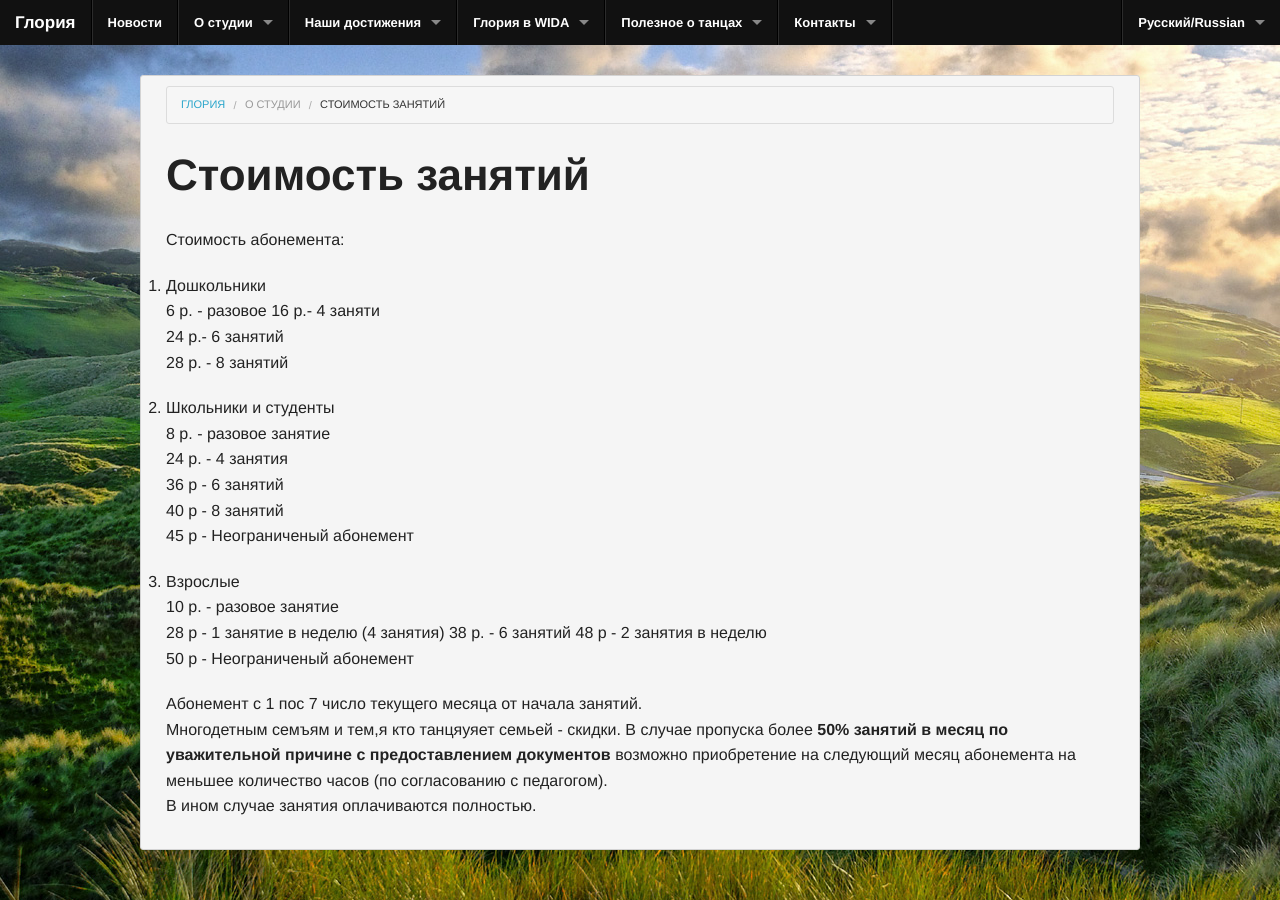
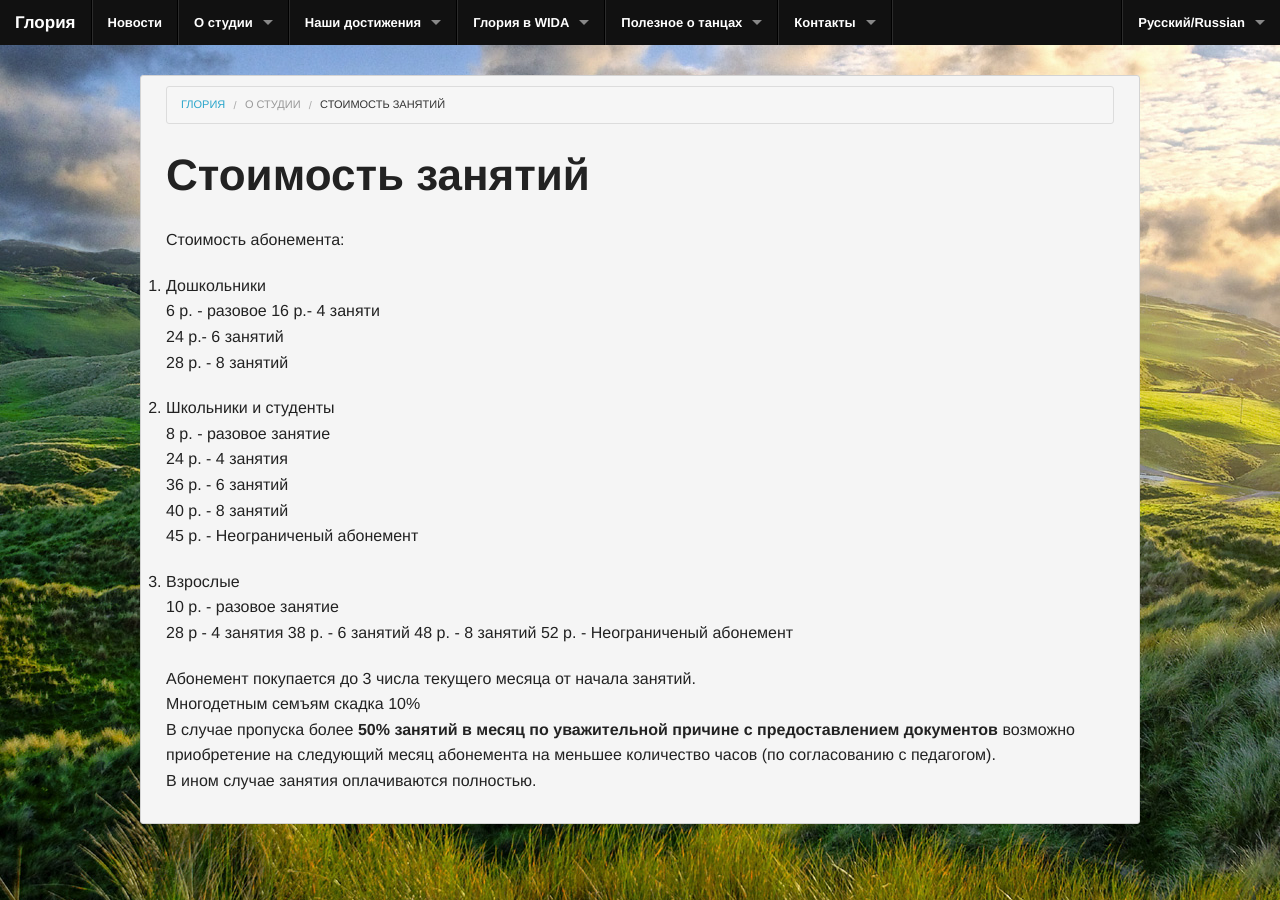
Before and after one commit to gloria-studio/gloria-studio.github.io, a Jekyll site: the page built from about/price/index.md, in a window 1280 px wide. Built offline with Jekyll 4.4.1, drawn with Linux system fonts in a browser that asks for light colours.

Commit message:
Update index.md

```diff
--- a/about/price/index.md
+++ b/about/price/index.md
@@ -22,19 +22,19 @@ published: true
 2. Школьники и студенты
 8 р. - разовое занятие
 24 р. - 4 занятия
-36 р - 6 занятий
-40 р - 8 занятий
-45 р - Неограниченый абонемент
+36 р. - 6 занятий
+40 р. - 8 занятий
+45 р. - Неограниченый абонемент
 
 3. Взрослые
 10 р. - разовое занятие
-28 р  - 1 занятие  в неделю (4 занятия)
+28 р  - 4 занятия
 38 р. - 6 занятий
-48 р - 2 занятия в неделю
-50 р - Неограниченый абонемент
+48 р. - 8 занятий
+52 р. - Неограниченый абонемент
 
 
-Абонемент с 1 пос 7 число текущего месяца от начала занятий.
-Многодетным семъям и тем,я кто танцяуяет семьей - скидки.
+Абонемент покупается до 3 числа текущего месяца от начала занятий.
+Многодетным семъям скадка 10%
 В случае пропуска более **50% занятий в месяц по уважительной причине с предоставлением документов** возможно приобретение на следующий месяц абонемента на меньшее количество часов (по согласованию с педагогом).
 В ином случае занятия оплачиваются полностью.
```
